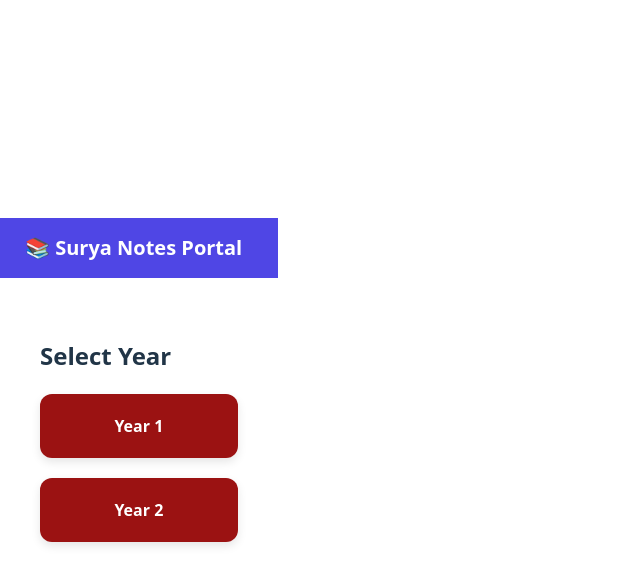
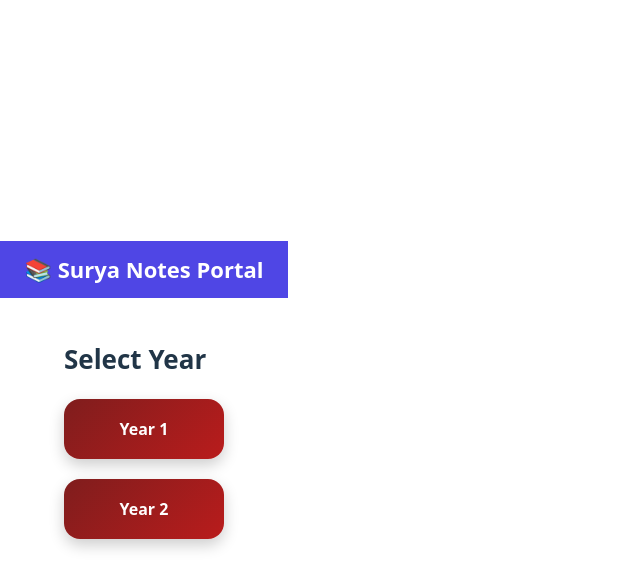
Before and after one commit to suryaprakash-23/surya-notes, a React (Vite) app: page / in a window 1280 px wide. Both pictures are taken after a click on the button "Enter". Shown: the top 588 px of the page, without its empty margins (0-640 px from the left). Built offline with nearby package versions, Linux system fonts and the light colour scheme.

Commit message:
Refactor styles and improve layout in App component

```diff
--- a/src/App.jsx
+++ b/src/App.jsx
@@ -7,7 +7,6 @@ export default function App() {
   const [semester, setSemester] = useState(null);
   const [selectedSubject, setSelectedSubject] = useState(null);
 
-  // SUBJECT DATA (you can customize later)
   const subjectsData = {
     "1-1": ["MFCS", "Data Structures"],
     "1-2": ["Java", "Computer Architecture"],
@@ -23,12 +22,12 @@ export default function App() {
       <div>
         <header style={headerStyle}>📚 Surya Notes Portal</header>
 
-        <div style={{ padding: 40 }}>
-          <button onClick={() => setSelectedSubject(null)}>
+        <div style={containerStyle}>
+          <button style={backBtn} onClick={() => setSelectedSubject(null)}>
             ⬅ Back
           </button>
 
-          <h2>{selectedSubject}</h2>
+          <h2 style={titleStyle}>{selectedSubject}</h2>
 
           <div style={cardContainer}>
             {units.map((unit, index) => (
@@ -51,12 +50,12 @@ export default function App() {
       <div>
         <header style={headerStyle}>📚 Surya Notes Portal</header>
 
-        <div style={{ padding: 40 }}>
-          <button onClick={() => setSemester(null)}>
+        <div style={containerStyle}>
+          <button style={backBtn} onClick={() => setSemester(null)}>
             ⬅ Back
           </button>
 
-          <h2>Select Subject</h2>
+          <h2 style={titleStyle}>Select Subject</h2>
 
           <div style={cardContainer}>
             {subjects.map((sub, index) => (
@@ -64,6 +63,12 @@ export default function App() {
                 key={index}
                 style={cardStyle}
                 onClick={() => setSelectedSubject(sub)}
+                onMouseEnter={(e) =>
+                  (e.currentTarget.style.transform = "scale(1.05)")
+                }
+                onMouseLeave={(e) =>
+                  (e.currentTarget.style.transform = "scale(1)")
+                }
               >
                 {sub}
               </div>
@@ -80,10 +85,12 @@ export default function App() {
       <div>
         <header style={headerStyle}>📚 Surya Notes Portal</header>
 
-        <div style={{ padding: 40 }}>
-          <button onClick={() => setYear(null)}>⬅ Back</button>
+        <div style={containerStyle}>
+          <button style={backBtn} onClick={() => setYear(null)}>
+            ⬅ Back
+          </button>
 
-          <h2>Select Semester</h2>
+          <h2 style={titleStyle}>Select Semester</h2>
 
           <div style={cardContainer}>
             {[1, 2].map((sem) => (
@@ -107,8 +114,8 @@ export default function App() {
       <div>
         <header style={headerStyle}>📚 Surya Notes Portal</header>
 
-        <div style={{ padding: 40 }}>
-          <h2>Select Year</h2>
+        <div style={containerStyle}>
+          <h2 style={titleStyle}>Select Year</h2>
 
           <div style={cardContainer}>
             {[1, 2].map((yr) => (
@@ -126,34 +133,53 @@ export default function App() {
     );
   }
 
-  // HOME PAGE
   return <Home onEnter={() => setEntered(true)} />;
 }
 
-// 🎨 STYLES
+// 🎨 RESPONSIVE STYLES
+
 const headerStyle = {
   background: "#4f46e5",
   color: "white",
-  padding: "15px 25px",
-  fontSize: "20px",
+  padding: "12px 20px",
+  fontSize: "clamp(16px, 3vw, 22px)", // responsive text
   fontWeight: "bold",
+  textAlign: "center",
+};
+
+const containerStyle = {
+  padding: "20px 5vw", // responsive padding
+};
+
+const titleStyle = {
+  fontSize: "clamp(18px, 4vw, 26px)",
+  marginBottom: "15px",
+};
+
+const backBtn = {
+  marginBottom: 20,
+  padding: "8px 14px",
+  borderRadius: "8px",
+  border: "none",
+  background: "#e5e7eb",
+  cursor: "pointer",
 };
 
 const cardContainer = {
   marginTop: 20,
-  display: "flex",
-  flexWrap: "wrap",
+  display: "grid",
+  gridTemplateColumns: "repeat(auto-fit, minmax(160px, 1fr))",
   gap: 20,
 };
 
 const cardStyle = {
-  flex: "1 1 200px",
-  padding: 20,
-  borderRadius: 12,
-  background: "#9b1212",
+  padding: "18px",
+  borderRadius: "16px",
+  background: "linear-gradient(135deg, #7f1d1d, #b91c1c)",
   color: "white",
-  boxShadow: "0 4px 10px rgba(0,0,0,0.1)",
+  boxShadow: "0 6px 15px rgba(0,0,0,0.2)",
   fontWeight: "bold",
   cursor: "pointer",
   textAlign: "center",
+  transition: "0.3s",
 };
```
